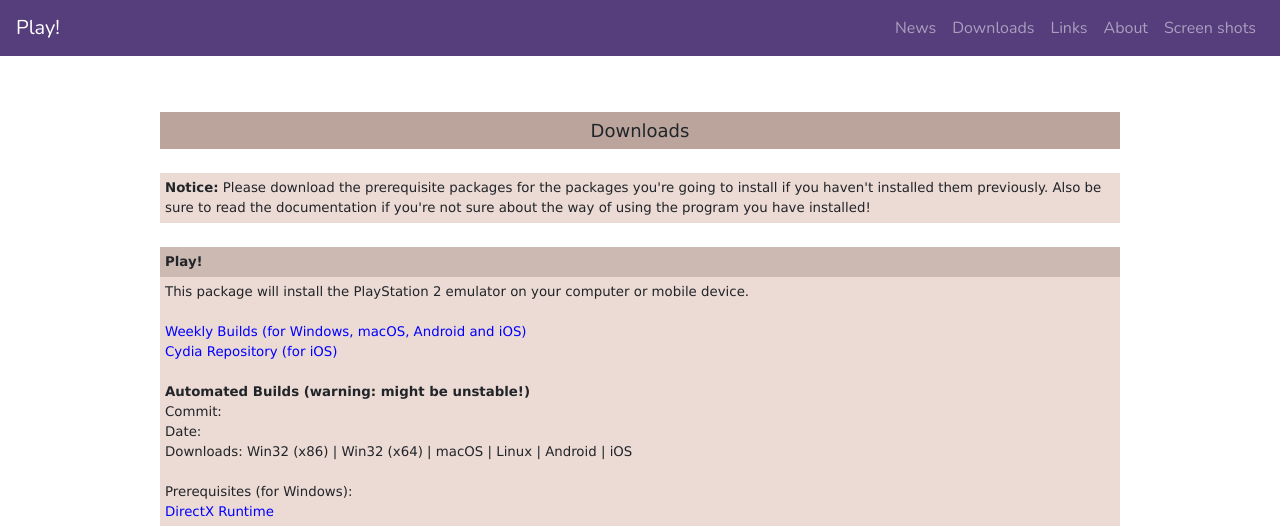
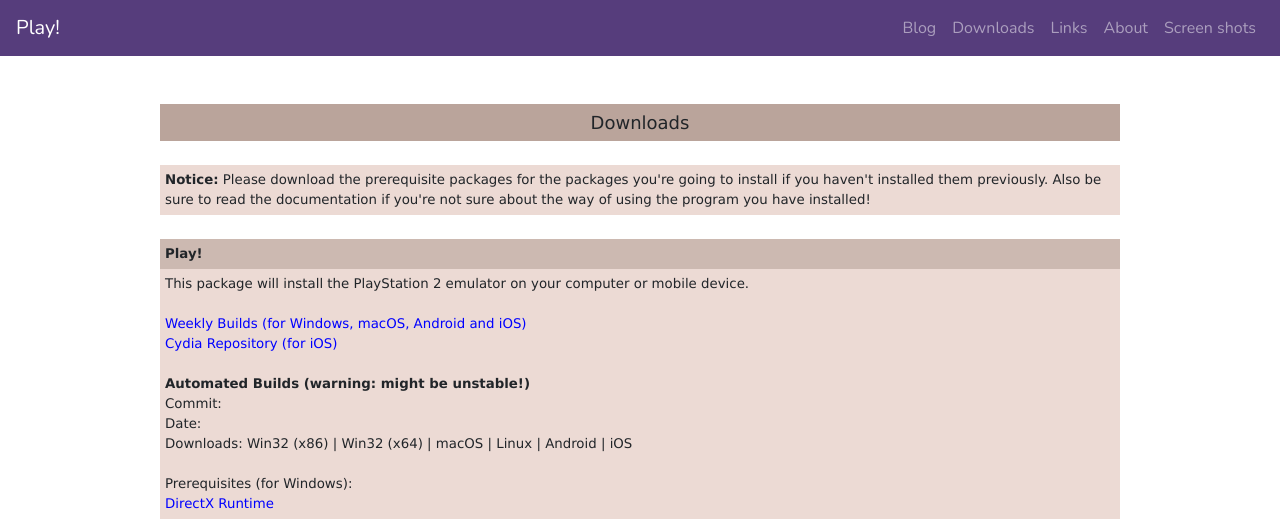
Before and after one commit to jpd002/PlayWebSite, a PHP site: page /downloads.php in a window 1280 px wide. Shown: the top 526 px of the page. Run offline with PHP 8.4, Linux system fonts and the light colour scheme; some libraries are stand-ins or nearby versions.

Commit message:
move blog to blog.php

```diff
--- a/navi.php
+++ b/navi.php
@@ -1,12 +1,12 @@
-<nav class="navbar navbar-expand-md navbar-dark bg-primary mb-2">
+<nav class="navbar navbar-expand-md navbar-dark bg-primary">
 	<a class="navbar-brand" href="#">Play!</a>
 	<button class="navbar-toggler" type="button" data-toggle="collapse" data-target="#navbarColor02" aria-expanded="false" aria-label="Toggle navigation">
 		<span class="navbar-toggler-icon"></span>
 	</button>
 	<div class="collapse navbar-collapse" id="navbarColor02">
 		<ul class="navbar-nav ml-auto">
-		<li class="nav-item">
-				<a class="nav-link" href=".">News</a>
+			<li class="nav-item">
+				<a class="nav-link" href="blog.php">Blog</a>
 			</li>
 			<li class="nav-item">
 				<a class="nav-link" href="downloads.php">Downloads</a>
```
Also changed, not shown: blog.php (renamed from index.php).
